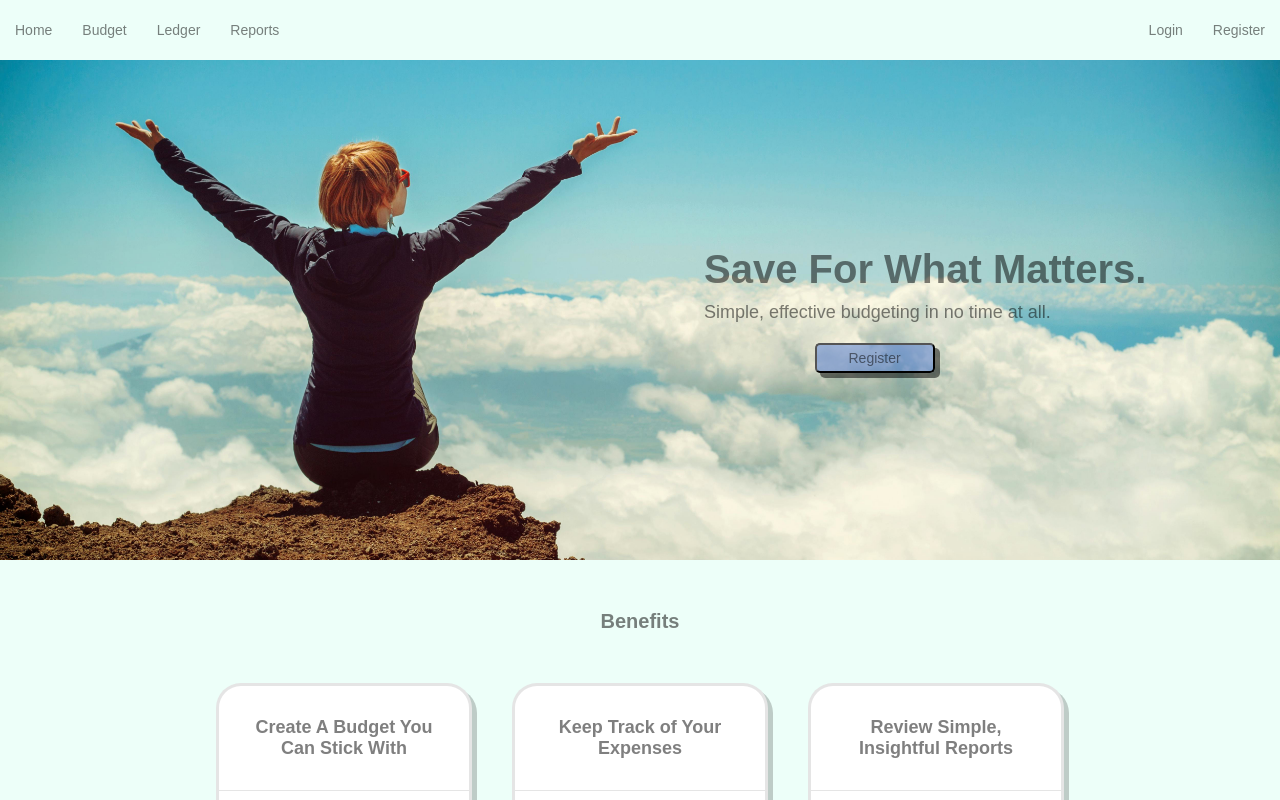
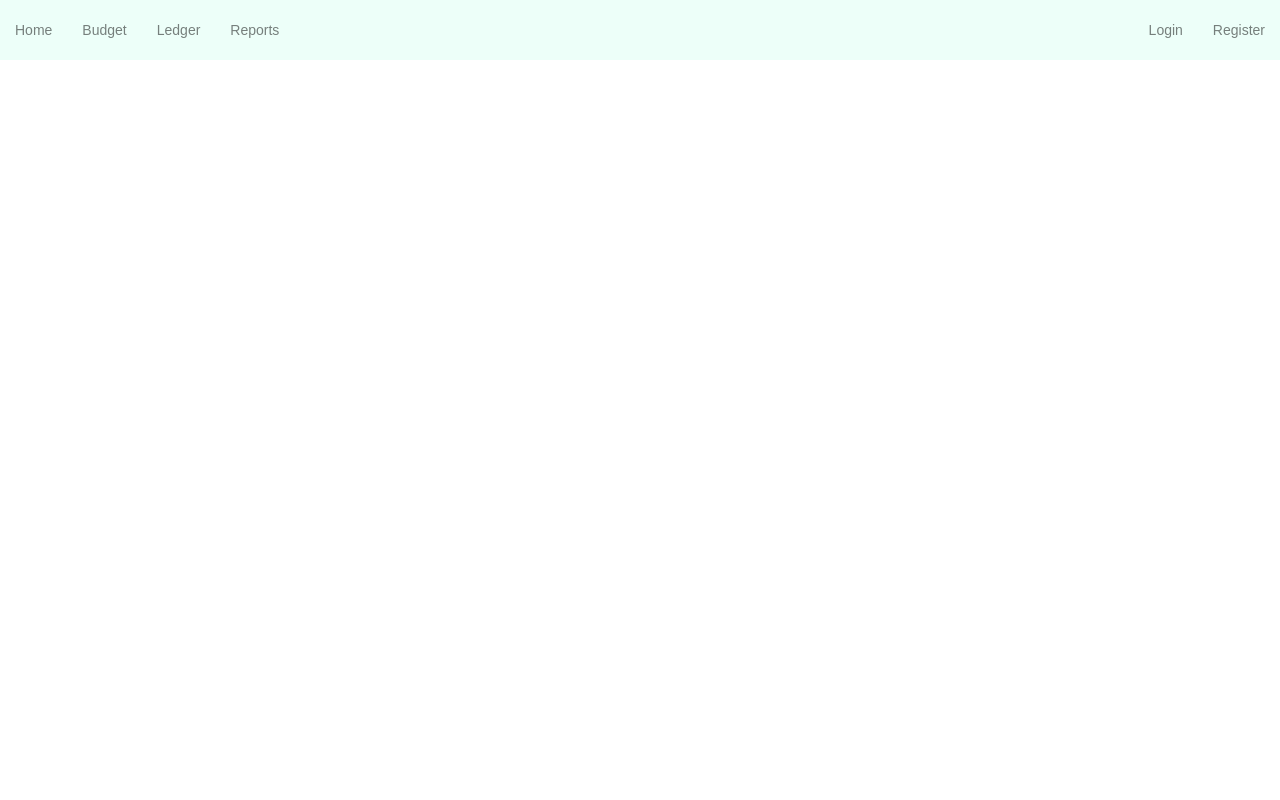
Before and after one commit to chrisgo2286/budget-app-frontend, a React (Create React App) app: page / in a window 1280 px wide. Shown: the top 800 px of the page. Built offline with nearby package versions, Linux system fonts and the light colour scheme.

Commit message:
Changed home url

```diff
--- a/src/App.js
+++ b/src/App.js
@@ -32,7 +32,7 @@ export default function App () {
             <Router>
                 <Navbar />
                 <Routes>
-                    <Route path='/' element={ <Home /> } />
+                    <Route path='/home' element={ <Home /> } />
                     <Route path='/budget' element={ <Budget /> } />
                     <Route path='/ledger' element={ <Ledger /> } />
                     <Route path='/reports' element={ <Reports /> } />
--- a/src/components/login/login.jsx
+++ b/src/components/login/login.jsx
@@ -28,7 +28,7 @@ export default function Login () {
                 const token = response.data.key;
                 updateLocalStorage(token, credentials.username);
                 updateUser(token, credentials.username, user, setUser);
-                navigate('/');
+                navigate('/home');
                 refreshPage();
 
             } else {
--- a/src/components/navbar/navbarFunctions.jsx
+++ b/src/components/navbar/navbarFunctions.jsx
@@ -27,7 +27,7 @@ export function userLinksLoggedOut () {
 export function siteLinksLoggedIn () {
     return (
         <React.Fragment>
-            <Link to='/' data-cy='home-link'>Home</Link>
+            <Link to='/home' data-cy='home-link'>Home</Link>
             <Link to='/budget' data-cy='budget-link'>Budget</Link>
             <Link to='/ledger' data-cy='ledger-link'>Ledger</Link>
             <Link to='/reports' data-cy='reports-link'>Reports</Link>
@@ -38,7 +38,7 @@ export function siteLinksLoggedIn () {
 export function siteLinksLoggedOut () {
     return (
         <React.Fragment>
-            <Link to='/'>Home</Link>
+            <Link to='/home'>Home</Link>
             <Link to='/login'>Budget</Link>
             <Link to='/login'>Ledger</Link>
             <Link to='/login'>Reports</Link>
```
